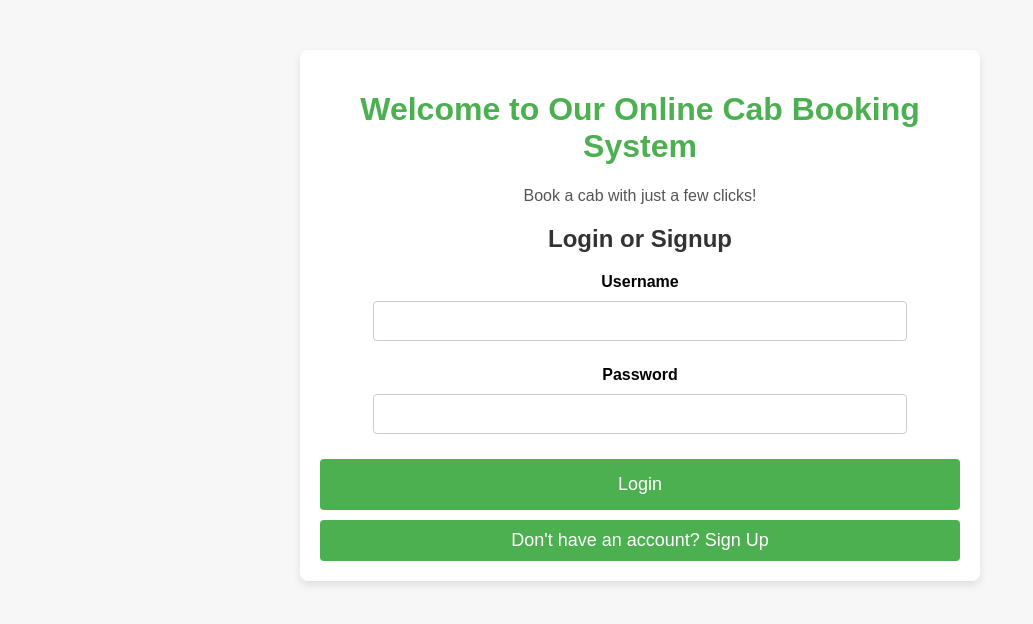
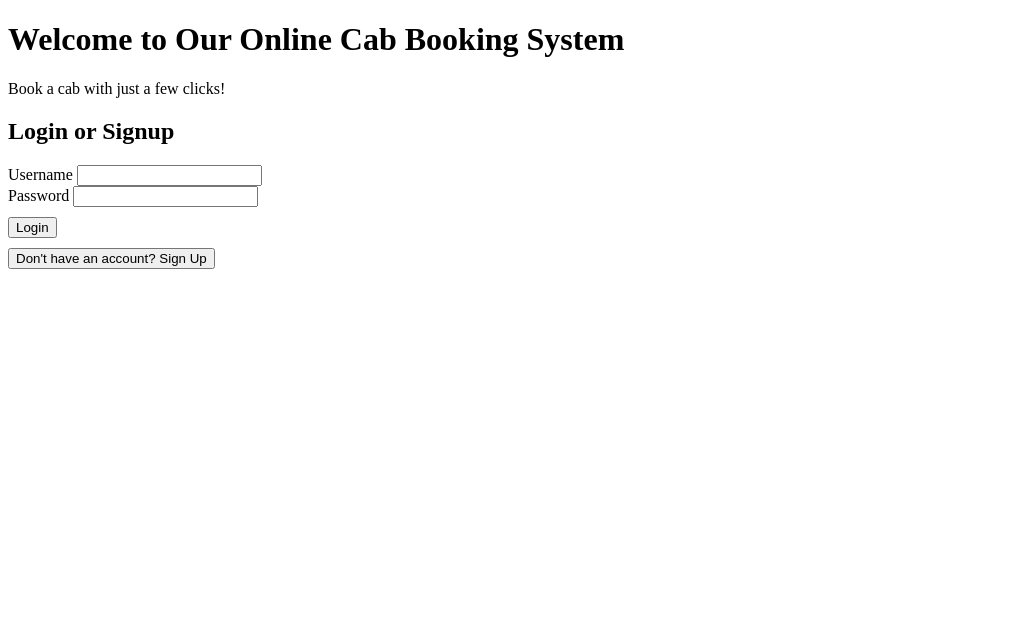
Before and after one commit to shrestha1977/onlinecabbookingsystem, a plain HTML site: page index.html in a window 1280 px wide. Shown: the whole page, without its empty margins (0-1033 px from the left). Drawn offline with Linux system fonts and the light colour scheme.

Commit message:
Update styles.css

```diff
--- a/styles.css
+++ b/styles.css
@@ -1,96 +1,24 @@
-/* Basic styles for the page */
-body {
-    font-family: Arial, sans-serif;
-    background-color: #f7f7f7;
-    margin: 0;
-    padding: 0;
+/* Add styles for new sections (Lost Item Report, Complaint, Query) */
+#lost-item-section, #complaint-section, #query-section {
+    margin-top: 20px;
 }
 
-.container {
-    width: 50%;
-    margin: 0 auto;
-    padding: 20px;
-    background-color: #fff;
-    box-shadow: 0 4px 8px rgba(0, 0, 0, 0.1);
-    border-radius: 8px;
-    margin-top: 50px;
-}
-
-header h1 {
-    text-align: center;
-    color: #4CAF50;
-}
-
-header p {
-    text-align: center;
-    color: #555;
-}
-
-h2 {
-    color: #333;
-    text-align: center;
-}
-
-.form-group {
-    margin-bottom: 15px;
-}
-
-label {
-    display: block;
-    font-weight: bold;
-}
-
-input, select {
+textarea {
     width: 100%;
     padding: 10px;
-    margin-top: 5px;
     border: 1px solid #ccc;
     border-radius: 4px;
     font-size: 16px;
 }
 
 button {
-    width: 100%;
-    padding: 15px;
-    background-color: #4CAF50;
-    color: white;
-    border: none;
-    border-radius: 4px;
-    font-size: 18px;
-    cursor: pointer;
+    margin-top: 10px;
 }
 
 button:hover {
     background-color: #45a049;
 }
 
-#confirmation-message {
-    margin-top: 30px;
-    text-align: center;
-    background-color: #f0f8ff;
-    padding: 20px;
-    border: 1px solid #ccc;
-    border-radius: 8px;
-}
-
 .hidden {
     display: none;
 }
-
-#auth-section {
-    text-align: center;
-}
-
-#auth-form input {
-    width: 80%;
-    margin: 10px;
-}
-
-#toggle-auth-btn {
-    margin-top: 10px;
-    background-color: #4CAF50;
-    color: white;
-    padding: 10px 20px;
-    border-radius: 4px;
-    cursor: pointer;
-}
```
